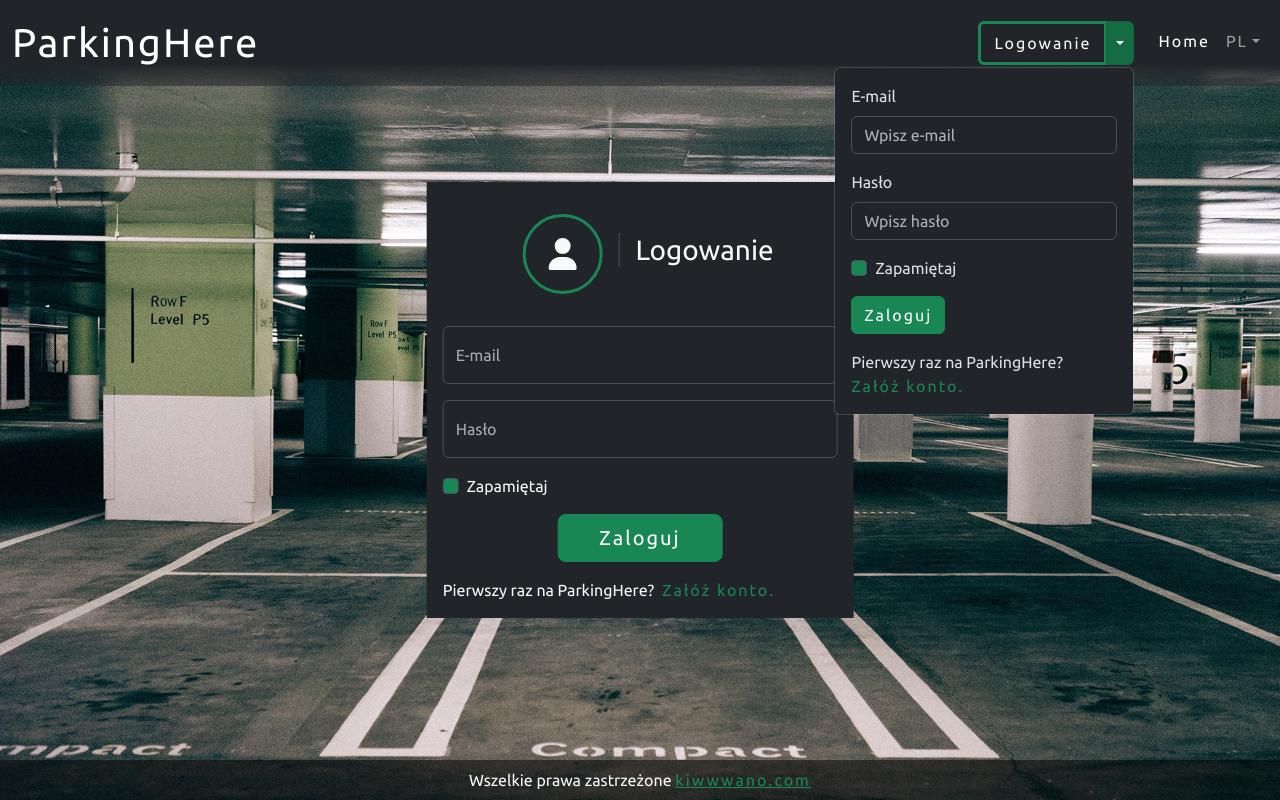
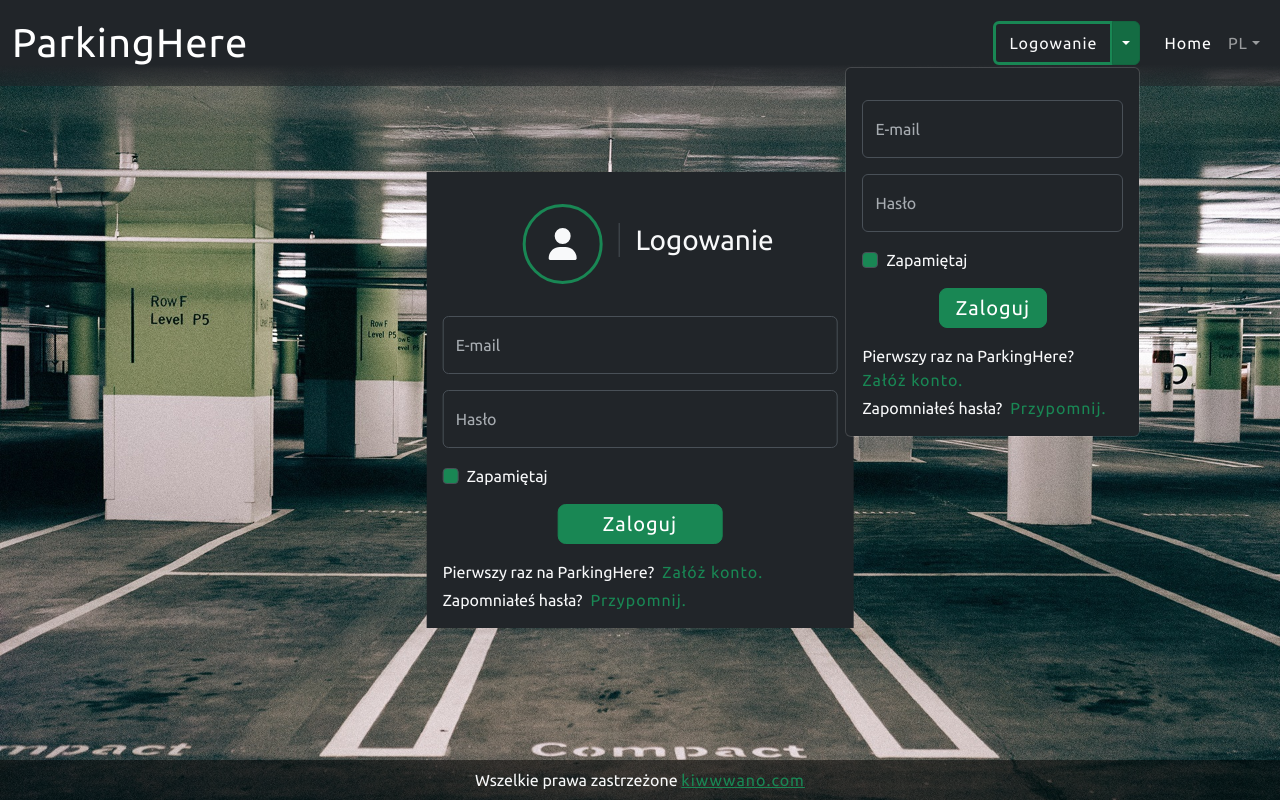
Before and after one commit to k3gr/ParkingHereWebClient, a Vue app in the folder ParkingHere-web-client/: page /login in a window 1280 px wide. Both pictures are taken after a click on the button 1120 px from the left and 43 px from the top of the page. Built offline with nearby package versions, Linux system fonts and the light colour scheme.

Commit message:
Add Login Store

```diff
--- a/ParkingHere-web-client/src/appModules/account/component/UserLoginFormComp.vue
+++ b/ParkingHere-web-client/src/appModules/account/component/UserLoginFormComp.vue
@@ -1,27 +1,25 @@
 <template>
-  <div
-    class="login-form position-absolute top-50 start-50 translate-middle p-3 bg-dark col-12 col-sm-8 col-lg-6 col-xl-4"
-    data-bs-theme="dark"
-  >
-    <form>
-      <div class="d-flex align-items-center justify-content-center">
-        <div
-          class="person-icon position-relative rounded-circle border border-3 border-success m-3"
-        >
-          <font-awesome-icon
-            :icon="['fa', 'user']"
-            class="icon text-light position-absolute top-50 start-50 translate-middle"
-            size="2x"
+  <form @submit.prevent="submitSignIn">
+    <LoadBarComp :isLoading="getParams.isLoading.value" :isError="getParams.isError.value" />
+    <div class="form-floating my-3">
+      <input
+        type="email"
+        class="form-control"
+        id="email"
+        :placeholder="$t('EmailAddress')"
+        v-model="store.getUserLogin.email"
       />
-        </div>
-        <h2 class="h3 ps-3 border-start text-light">{{ $t('Login') }}</h2>
-      </div>
-      <div class="form-floating my-3">
-        <input type="email" class="form-control" id="email" :placeholder="$t('EmailAddress')" />
       <label class="text-secondary-emphasis" for="email">{{ $t('EmailAddress') }}</label>
     </div>
+
     <div class="form-floating my-3">
-        <input type="password" class="form-control" id="password" :placeholder="$t('Password')" />
+      <input
+        type="password"
+        class="form-control"
+        id="password"
+        :placeholder="$t('Password')"
+        v-model="store.getUserLogin.password"
+      />
       <label class="text-secondary-emphasis" for="password">{{ $t('Password') }}</label>
     </div>
     <div class="checkbox mb-3">
@@ -31,7 +29,7 @@
       </div>
     </div>
     <div class="d-flex justify-content-center">
-        <button class="btn btn-lg btn-success col-12 col-sm-5 col-xxl-4" type="submit">
+      <button class="btn btn-lg btn-success col-12 col-sm-5 col-xxl-5 py-1" type="submit">
         {{ $t('SignIn') }}
       </button>
     </div>
@@ -43,15 +41,32 @@
         >{{ $t('SignUp') }}.</router-link
       >
     </div>
+    <div class="mt-1">
+      <span class="m-0 me-2 text-light">{{ $t('ForgotPassword') }}?</span>
+      <router-link
+        class="text-decoration-none text-success d-block d-sm-inline"
+        :to="{ name: 'signup' }"
+        >{{ $t('RemindPassword') }}.</router-link
+      >
+    </div>
   </form>
-  </div>
 </template>
 
-<script setup lang="ts"></script>
+<script setup lang="ts">
+import LoadBarComp from '@/appModules/common/component/LoadBarComp.vue'
+components: {
+  LoadBarComp
+}
+import { storeToRefs } from 'pinia'
+import { useUserLoginStore } from '../store/UserLoginStore'
 
-<style scoped>
-.person-icon {
-  width: 80px;
-  height: 80px;
+const store = useUserLoginStore()
+const { userSignIn } = store
+const { getParams } = storeToRefs(store)
+
+async function submitSignIn() {
+  userSignIn()
 }
-</style>
+</script>
+
+<style scoped></style>
--- a/ParkingHere-web-client/src/appModules/account/component/UserRegistrationFormComp.vue
+++ b/ParkingHere-web-client/src/appModules/account/component/UserRegistrationFormComp.vue
@@ -2,7 +2,7 @@
   <LoadBarComp :isLoading="getParams.isLoading.value" :isError="getParams.isError.value" />
   <div>
     <div
-      class="login-form position-absolute top-50 start-50 translate-middle p-3 bg-dark col-12 col-sm-9 col-lg-7 col-xl-5"
+      class="position-absolute top-50 start-50 translate-middle p-3 bg-dark col-12 col-sm-9 col-lg-7 col-xl-5"
       data-bs-theme="dark"
     >
       <form @submit.prevent="submitSave">
--- /dev/null
+++ b/ParkingHere-web-client/src/appModules/account/domain/dto/ClientToken.ts
@@ -0,0 +1,27 @@
+export interface IClientToken {
+  firstName: string
+  lastName: string
+  email: string
+  token: string
+}
+
+export class ClientTokenDTO implements IClientToken {
+  constructor(
+    public firstName: string = '',
+    public lastName: string = '',
+    public email: string = '',
+    public token: string = ''
+  ) {}
+}
+
+export default class ClientToken extends ClientTokenDTO {
+  constructor(dto?: ClientTokenDTO) {
+    super()
+    if (!dto) dto = new ClientTokenDTO()
+
+    this.firstName = dto.firstName
+    this.lastName = dto.lastName
+    this.email = dto.email
+    this.token = dto.token
+  }
+}
--- a/ParkingHere-web-client/src/appModules/account/domain/service/UserService.ts
+++ b/ParkingHere-web-client/src/appModules/account/domain/service/UserService.ts
@@ -1,7 +1,11 @@
 import axios from 'axios'
 import type UserRegistrationDTO from '../dto/UserRegistration'
+import type UserLoginDto from '../dto/UserLogin'
+import type ClientTokenDTO from '../dto/ClientToken'
+import type ClientToken from '../dto/ClientToken'
 
 const urlUser = '/api/account/'
+const keyUserLocalStorage = 'authUser'
 
 export default class UserService {
   create(userRegistrationDTO: UserRegistrationDTO) {
@@ -10,4 +14,20 @@ export default class UserService {
       userRegistrationDTO
     )
   }
+
+  signIn(userLoginDto: UserLoginDto) {
+    return axios.post(import.meta.env.VITE_APP_API_DOMAIN + urlUser + 'login', userLoginDto)
+  }
+
+  setUserToLocalStorage(clientToken: ClientToken) {
+    localStorage.setItem(keyUserLocalStorage, JSON.stringify(clientToken))
+  }
+
+  getUserFromLocalStorage() {
+    return JSON.parse(localStorage.getItem(keyUserLocalStorage) as string) as ClientToken
+  }
+
+  removeUserFromLocalStorage() {
+    localStorage.removeItem(keyUserLocalStorage)
+  }
 }
--- /dev/null
+++ b/ParkingHere-web-client/src/appModules/account/store/UserLoginStore.ts
@@ -0,0 +1,74 @@
+import { defineStore } from 'pinia'
+import UserService from '../domain/service/UserService'
+import useParams from '@/appModules/common/composable/Params'
+import UserLoginDTO from '../domain/dto/UserLogin'
+import ClientTokenDTO from '../domain/dto/ClientToken'
+import { useRouter } from 'vue-router'
+
+const service = new UserService()
+const params = useParams()
+
+export const useUserLoginStore = defineStore({
+  id: 'userLoginStore',
+  state: () => ({
+    userLoginDto: new UserLoginDTO(),
+    loggedIn: (service.getUserFromLocalStorage() ? true : false) as boolean,
+    router: useRouter()
+  }),
+  getters: {
+    getUserLogin: (state) => state.userLoginDto,
+    getUserFullName() {
+      if (this.loggedIn) {
+        return (
+          service.getUserFromLocalStorage().firstName +
+          ' ' +
+          service.getUserFromLocalStorage().lastName
+        )
+      }
+      return null
+    },
+    isLoggedIn: (state) => state.loggedIn,
+    getParams: () => params
+  },
+  actions: {
+    async userSignIn() {
+      params.isLoading.value = true
+
+      service
+        .signIn(this.userLoginDto)
+        .then(
+          (success) => {
+            if (success.status === 200) {
+              const clientToken = new ClientTokenDTO(success.data)
+              service.setUserToLocalStorage(clientToken)
+              this.loggedIn = true
+              this.userLoginDto = new UserLoginDTO()
+              this.router.push('/')
+            }
+          },
+          (error) => {
+            if (error.response) {
+              if (error.response.status == 400) {
+                this.loggedIn = false
+              }
+            }
+          }
+        )
+        .catch((exception) => {})
+        .finally(() => {
+          params.isLoading.value = false
+        })
+    },
+
+    resetLoginParams() {
+      this.userLoginDto = new UserLoginDTO()
+      this.loggedIn = false
+    },
+
+    logOutUser() {
+      service.removeUserFromLocalStorage()
+      this.loggedIn = false
+      this.router.push('/')
+    }
+  }
+})
--- a/ParkingHere-web-client/src/appModules/account/view/UserLoginView.vue
+++ b/ParkingHere-web-client/src/appModules/account/view/UserLoginView.vue
@@ -1,53 +1,49 @@
 <template>
-  <div
-    class="login-form position-absolute top-50 start-50 translate-middle p-3 bg-dark col-12 col-sm-8 col-lg-6 col-xl-4"
-    data-bs-theme="dark"
-  >
-    <form>
-      <div class="d-flex align-items-center justify-content-center">
+  <div class="container">
+    <div
+      class="position-absolute top-50 start-50 translate-middle p-3 bg-dark col-12 col-sm-8 col-lg-6 col-xl-4"
+      data-bs-theme="dark"
+    >
+      <div class="d-flex flex-wrap align-items-center justify-content-center">
         <div
           class="person-icon position-relative rounded-circle border border-3 border-success m-3"
         >
           <font-awesome-icon
             :icon="['fa', 'user']"
-            class="icon text-light position-absolute top-50 start-50 translate-middle"
+            class="text-light position-absolute top-50 start-50 translate-middle"
             size="2x"
           />
         </div>
         <h2 class="h3 ps-3 border-start text-light">{{ $t('Login') }}</h2>
       </div>
-      <div class="form-floating my-3">
-        <input type="email" class="form-control" id="email" :placeholder="$t('EmailAddress')" />
-        <label class="text-secondary-emphasis" for="email">{{ $t('EmailAddress') }}</label>
-      </div>
-      <div class="form-floating my-3">
-        <input type="password" class="form-control" id="password" :placeholder="$t('Password')" />
-        <label class="text-secondary-emphasis" for="password">{{ $t('Password') }}</label>
-      </div>
-      <div class="checkbox mb-3">
-        <div class="form-check">
-          <input type="checkbox" class="form-check-input bg-success" id="submit" />
-          <label class="form-check-label text-light" for="submit">{{ $t('RememberMe') }}</label>
-        </div>
-      </div>
-      <div class="d-flex justify-content-center">
-        <button class="btn btn-lg btn-success col-12 col-sm-5 col-xxl-4" type="submit">
-          {{ $t('SignIn') }}
-        </button>
-      </div>
-      <div class="mt-3">
-        <span class="m-0 me-2 text-light">{{ $t('FirstTimeOnParkingHere') }}</span>
-        <router-link
-          class="text-decoration-none text-success d-block d-sm-inline"
-          :to="{ name: 'signup' }"
-          >{{ $t('SignUp') }}.</router-link
-        >
-      </div>
-    </form>
+      <UserLoginFormComp />
+    </div>
   </div>
 </template>
 
-<script setup lang="ts"></script>
+<script setup lang="ts">
+import UserLoginFormComp from '@/appModules/account/component/UserLoginFormComp.vue'
+import { useUserRegistrationStore } from '@/appModules/account/store/UserRegistrationStore'
+import LoadBarComp from '@/appModules/common/component/LoadBarComp.vue'
+import OperationMessageComp from '@/appModules/common/component/OperationMessageComp.vue'
+
+components: {
+  UserLoginFormComp
+  LoadBarComp
+  OperationMessageComp
+}
+
+import { storeToRefs } from 'pinia'
+import { onUnmounted } from 'vue'
+
+const store = useUserRegistrationStore()
+const { resetRegistrationParams } = store
+const { isRegistrationSuccess } = storeToRefs(store)
+
+onUnmounted(() => {
+  resetRegistrationParams()
+})
+</script>
 
 <style scoped>
 .person-icon {
--- a/ParkingHere-web-client/src/appModules/common/component/HeaderComp.vue
+++ b/ParkingHere-web-client/src/appModules/common/component/HeaderComp.vue
@@ -16,9 +16,12 @@
         <span class="navbar-toggler-icon"></span>
       </button>
       <div class="collapse navbar-collapse" id="navbarSupportedContent">
-        <ul class="navbar-nav me-auto mb-2 mb-lg-0 w-100 d-flex justify-content-end">
+        <ul
+          class="navbar-nav me-auto mb-2 mb-lg-0 w-100 d-flex justify-content-end align-items-center"
+        >
           <div class="btn-group mx-2">
-            <div v-if="isSignIn">
+            <div class="d-flex align-items-center" v-if="isLoggedIn">
+              <span class="text-success fw-bold me-3">{{ getUserFullName }}</span>
               <a
                 href="#"
                 class="d-block text-decoration-none dropdown-toggle"
@@ -35,12 +38,18 @@
                 />
               </a>
               <ul class="dropdown-menu dropdown-menu-end" aria-labelledby="dropdownUser1" style="">
-                <li><a class="dropdown-item" href="#">New project...</a></li>
-                <li><a class="dropdown-item" href="#">Settings</a></li>
-                <li><a class="dropdown-item" href="#">Profile</a></li>
+                <li>
+                  <a class="dropdown-item text-light" href="#">{{ $t('Profile') }}</a>
+                </li>
+                <li>
+                  <a class="dropdown-item text-light" href="#">{{ $t('Settings') }}</a>
+                </li>
                 <li><hr class="dropdown-divider" /></li>
-                <li><hr class="dropdown-divider" /></li>
-                <li><a class="dropdown-item" href="#">Sign out</a></li>
+                <li>
+                  <a class="dropdown-item text-light" href="#" @click="logOutUser">{{
+                    $t('SignOut')
+                  }}</a>
+                </li>
               </ul>
             </div>
             <div v-else>
@@ -58,50 +67,9 @@
                   class="btn btn-success dropdown-toggle dropdown-toggle-split"
                   data-bs-toggle="dropdown"
                   aria-expanded="false"
-                >
-                  <!-- <span class="visually-hidden">Toggle Dropdown</span> -->
-                </button>
-                <form class="dropdown-menu dropdown-menu-end p-3">
-                  <div class="mb-3">
-                    <label for="username" class="form-label">{{ $t('EmailAddress') }}</label>
-                    <input
-                      type="email"
-                      class="form-control"
-                      id="username"
-                      :placeholder="$t('EmailAddressPlaceHolder')"
-                    />
-                  </div>
-                  <div class="mb-3">
-                    <label for="password" class="form-label">{{ $t('Password') }}</label>
-                    <input
-                      type="password"
-                      class="form-control"
-                      id="password"
-                      :placeholder="$t('PasswordPlaceHolder')"
-                    />
-                  </div>
-                  <div class="mb-3">
-                    <div class="form-check">
-                      <input type="checkbox" class="form-check-input bg-success" id="submit" />
-                      <label class="form-check-label" for="submit">{{ $t('RememberMe') }}</label>
-                    </div>
-                  </div>
-                  <button type="submit" class="btn btn-success">
-                    {{ $t('SignIn') }}
-                  </button>
-                  <div class="mt-3">
-                    <p class="m-0">
-                      {{ $t('FirstTimeOnParkingHere')
-                      }}<span
-                        ><router-link
-                          @click="resetRegistrationParams"
-                          class="text-success text-decoration-none d-block"
-                          :to="{ name: 'signup' }"
-                          >{{ $t('SignUp') }}.</router-link
-                        ></span
-                      >
-                    </p>
-                  </div>
+                ></button>
+                <form class="dropdown-menu dropdown-form dropdown-menu-end p-3">
+                  <UserLoginFormComp />
                 </form>
               </div>
             </div>
@@ -131,9 +99,9 @@
             >
               {{ $t('PL') }}
             </a>
-            <ul class="dropdown-menu bg-transparent border-0 py-0">
+            <ul class="dropdown-menu bg-transparent border-0 m-0">
               <li>
-                <a class="dropdown-item px-2 py-0" href="#">{{ $t('EN') }}</a>
+                <a class="dropdown-item px-2 py-0 text-light" href="#">{{ $t('EN') }}</a>
               </li>
             </ul>
           </li>
@@ -144,14 +112,23 @@
 </template>
 
 <script setup lang="ts">
+import { useUserLoginStore } from '@/appModules/account/store/UserLoginStore'
+import UserLoginFormComp from '@/appModules/account/component/UserLoginFormComp.vue'
 import { useUserRegistrationStore } from '@/appModules/account/store/UserRegistrationStore'
+import { storeToRefs } from 'pinia'
 import { onUnmounted } from 'vue'
 
+components: {
+  UserLoginFormComp
+}
+
 const options = ['PL', 'ENG']
-const isSignIn = false
 
-const store = useUserRegistrationStore()
-const { resetRegistrationParams } = store
+const userRegistrationStore = useUserRegistrationStore()
+const { resetRegistrationParams } = userRegistrationStore
+const userLoginStore = useUserLoginStore()
+const { logOutUser } = userLoginStore
+const { isLoggedIn, getUserFullName } = storeToRefs(userLoginStore)
 
 onUnmounted(() => {
   resetRegistrationParams()
@@ -159,12 +136,12 @@ onUnmounted(() => {
 </script>
 
 <style scoped>
-.dropdown-menu {
-  width: 300px;
+.dropdown-form {
+  width: 295px;
 }
 
 .navbar {
   background: rgb(33, 37, 41);
-  background: linear-gradient(0deg, rgba(33, 37, 41, 0.5) 0%, rgba(33, 37, 41, 1) 25%);
+  background: linear-gradient(0deg, rgba(33, 37, 41, 0.6) 0%, rgba(33, 37, 41, 1) 25%);
 }
 </style>
--- a/ParkingHere-web-client/src/appModules/common/component/LoadBarComp.vue
+++ b/ParkingHere-web-client/src/appModules/common/component/LoadBarComp.vue
@@ -15,7 +15,7 @@
         <div class="spinner-grow text-success mx-2" role="status"></div>
         <div class="spinner-grow text-success mx-2" role="status"></div>
         <p class="sr mt-2 text-light bg-dark rounded border border-success border-2">
-          {{ $t('Loading') }}...
+          {{ $t('PleaseWait') }}...
         </p>
       </div>
     </div>
--- a/ParkingHere-web-client/src/locales/pl-PL.json
+++ b/ParkingHere-web-client/src/locales/pl-PL.json
@@ -6,7 +6,7 @@
   "Home": "Home",
   "AllRightsReserved": "Wszelkie prawa zastrzeżone",
   "EnterParkingLocation": "Wprowadź lokalizację parkingu",
-  "Loading": "Proszę czekać",
+  "PleaseWait": "Proszę czekać",
   "SignIn": "Zaloguj",
   "SignUp": "Załóż konto",
   "StartDate": "Data rozpoczęcia",
@@ -34,5 +34,10 @@
   "WasFailure": "niepowodzeniem",
   "OperationWas": "zakończyła się",
   "PleaseTryAgainLaterIfTheErrorReoccursContactYourAdministrator": "Spróbuj ponownie za chwilę.\nJeśli ponownie wystąpi błąd, skontaktuj się z administratorem.",
-  "AnEmailWithLinkToActivateYourAccountHasBeenSentToEmailAddressProvided": "Na podany adres e-mail została wysłana wiadomość z linkiem do aktywacji konta."
+  "AnEmailWithLinkToActivateYourAccountHasBeenSentToEmailAddressProvided": "Na podany adres e-mail została wysłana wiadomość z linkiem do aktywacji konta.",
+  "SignOut": "Wyloguj",
+  "Profile": "Profil",
+  "Settings": "Ustawienia",
+  "ForgotPassword": "Zapomniałeś hasła",
+  "RemindPassword": "Przypomnij"
 }
--- a/ParkingHere-web-client/src/router/index.ts
+++ b/ParkingHere-web-client/src/router/index.ts
@@ -2,6 +2,7 @@ import { createRouter, createWebHistory } from 'vue-router'
 import HomeView from '@/appModules/common/view/HomeView.vue'
 import UserLoginView from '@/appModules/account/view/UserLoginView.vue'
 import UserRegistrationView from '@/appModules/account/view/UserRegistrationView.vue'
+import { useUserLoginStore } from '@/appModules/account/store/UserLoginStore'
 
 const router = createRouter({
   history: createWebHistory(import.meta.env.BASE_URL),
@@ -24,18 +25,19 @@ const router = createRouter({
   ]
 })
 
-// router.beforeEach((to, from, next) => {
-//   var userRegistrationStore = useUserRegistrationStore()
+router.beforeEach((to, from, next) => {
+  const userLoginStore = useUserLoginStore()
 
-//   if (to.meta.requiresAuth) {
-//     if (userRegistrationStore.loggedIn) {
-//       next()
-//     } else {
-//       next({ name: 'login' })
-//     }
-//   } else {
-//     next()
-//   }
-// })
+  if (to.meta.requiresAuth) {
+    if (userLoginStore.loggedIn) {
+      next()
+      return
+    } else {
+      next('/')
+    }
+  }
+  next()
+  return
+})
 
 export default router
--- a/ParkingHere-web-client/src/styles/main.less
+++ b/ParkingHere-web-client/src/styles/main.less
@@ -16,7 +16,7 @@ body {
 }
 
 button, a{
-    letter-spacing: 2px;
+    letter-spacing: 1px;
 }
 
 .main-img {
```
Also changed, not shown: ParkingHere-web-client/src/appModules/account/domain/dto/UserLogin.ts (+6 -3 lines). Lines whose indentation alone changed are shown as unchanged.
